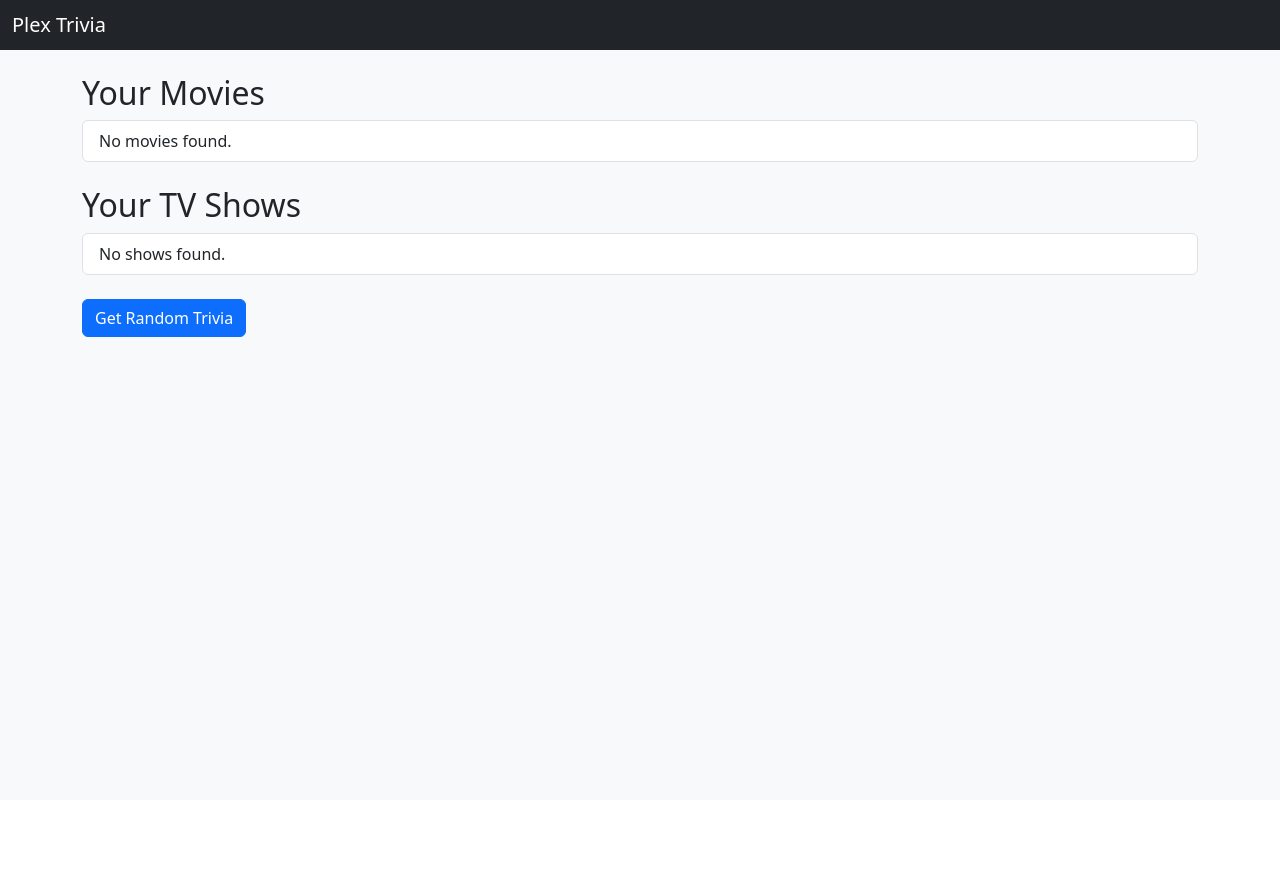
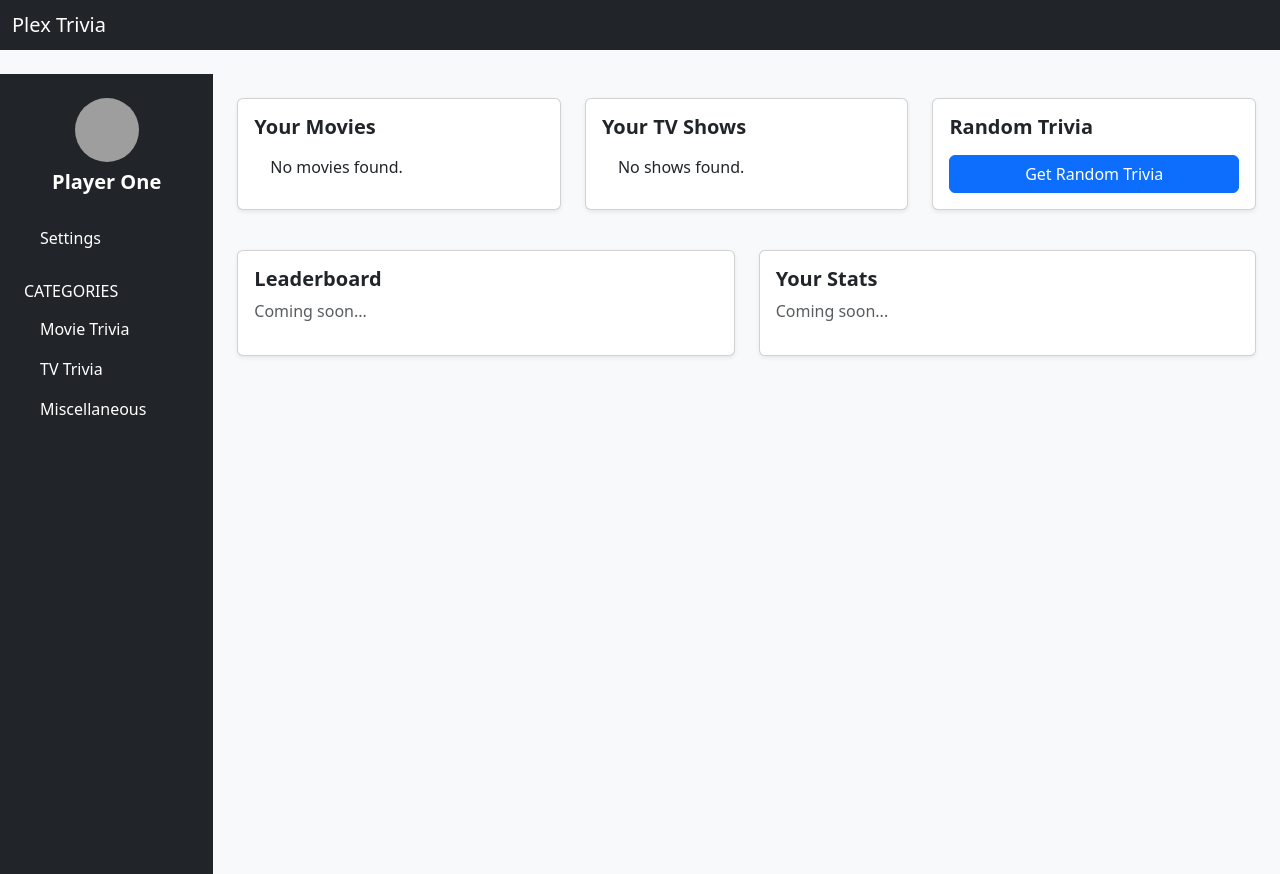
Before and after one commit to chanzer0/media-server-trivia, a Flask app: page / in a window 1280 px wide. Before the commit the page ends 337 px from the top, so only its background shows below. Run offline with Flask 3, Linux system fonts and the light colour scheme; grey boxes are pictures that could not be loaded.

Commit message:
Add modern dashboard layout

```diff
--- /dev/null
+++ b/app/static/style.css
@@ -0,0 +1,24 @@
+body {
+    font-family: system-ui, sans-serif;
+}
+.sidebar {
+    min-height: 100vh;
+}
+.sidebar .nav-link {
+    transition: background-color 0.2s ease, padding-left 0.2s ease;
+}
+.sidebar .nav-link:hover {
+    background-color: rgba(255,255,255,0.1);
+    padding-left: 0.5rem;
+}
+.card {
+    transition: transform 0.2s ease;
+}
+.card:hover {
+    transform: translateY(-4px);
+}
+@media (max-width: 768px) {
+    .sidebar {
+        min-height: auto;
+    }
+}
--- a/app/templates/base.html
+++ b/app/templates/base.html
@@ -5,6 +5,7 @@
     <meta name="viewport" content="width=device-width, initial-scale=1">
     <title>Plex Trivia</title>
     <link href="https://cdn.jsdelivr.net/npm/bootstrap@5.3.2/dist/css/bootstrap.min.css" rel="stylesheet">
+    <link href="{{ url_for('static', filename='style.css') }}" rel="stylesheet">
   </head>
   <body class="bg-light">
     <nav class="navbar navbar-dark bg-dark mb-4">
@@ -12,8 +13,27 @@
         <span class="navbar-brand mb-0 h1">Plex Trivia</span>
       </div>
     </nav>
-    <div class="container">
-      {% block content %}{% endblock %}
+    <div class="container-fluid">
+      <div class="row">
+        <aside class="col-12 col-md-3 col-lg-2 sidebar bg-dark text-white p-4">
+          <div class="mb-4 text-center">
+            <img src="https://source.unsplash.com/64x64/?face" class="rounded-circle mb-2" alt="profile">
+            <h5 class="fw-bold mb-0">Player One</h5>
+          </div>
+          <nav class="nav flex-column mb-4">
+            <a class="nav-link text-white" href="#">Settings</a>
+          </nav>
+          <h6 class="text-uppercase">Categories</h6>
+          <nav class="nav flex-column">
+            <a class="nav-link text-white" href="#">Movie Trivia</a>
+            <a class="nav-link text-white" href="#">TV Trivia</a>
+            <a class="nav-link text-white" href="#">Miscellaneous</a>
+          </nav>
+        </aside>
+        <main class="col-12 col-md-9 col-lg-10 p-4">
+          {% block content %}{% endblock %}
+        </main>
+      </div>
     </div>
     <script src="https://cdn.jsdelivr.net/npm/bootstrap@5.3.2/dist/js/bootstrap.bundle.min.js"></script>
   </body>
--- a/app/templates/index.html
+++ b/app/templates/index.html
@@ -1,26 +1,64 @@
 {% extends 'base.html' %}
 
 {% block content %}
-<h2>Your Movies</h2>
-<ul class="list-group mb-4">
+<div class="row g-4">
+  <div class="col-12 col-md-6 col-lg-4">
+    <div class="card h-100 shadow-sm">
+      <div class="card-body">
+        <h5 class="card-title fw-bold">Your Movies</h5>
+        <ul class="list-group list-group-flush">
           {% for movie in movies %}
           <li class="list-group-item">{{ movie }}</li>
           {% else %}
           <li class="list-group-item">No movies found.</li>
           {% endfor %}
         </ul>
-
-<h2>Your TV Shows</h2>
-<ul class="list-group mb-4">
+      </div>
+    </div>
+  </div>
+  <div class="col-12 col-md-6 col-lg-4">
+    <div class="card h-100 shadow-sm">
+      <div class="card-body">
+        <h5 class="card-title fw-bold">Your TV Shows</h5>
+        <ul class="list-group list-group-flush">
           {% for show in shows %}
           <li class="list-group-item">{{ show }}</li>
           {% else %}
           <li class="list-group-item">No shows found.</li>
           {% endfor %}
         </ul>
+      </div>
+    </div>
+  </div>
+  <div class="col-12 col-lg-4">
+    <div class="card h-100 shadow-sm d-flex flex-column justify-content-between">
+      <div class="card-body">
+        <h5 class="card-title fw-bold">Random Trivia</h5>
+        <div id="trivia" class="mb-3"></div>
+        <button id="triviaBtn" class="btn btn-primary w-100">Get Random Trivia</button>
+      </div>
+    </div>
+  </div>
+</div>
 
-<button id="triviaBtn" class="btn btn-primary">Get Random Trivia</button>
-<div id="trivia" class="mt-3"></div>
+<div class="row g-4 mt-3">
+  <div class="col-12 col-md-6">
+    <div class="card shadow-sm">
+      <div class="card-body">
+        <h5 class="card-title fw-bold">Leaderboard</h5>
+        <p class="text-muted">Coming soon...</p>
+      </div>
+    </div>
+  </div>
+  <div class="col-12 col-md-6">
+    <div class="card shadow-sm">
+      <div class="card-body">
+        <h5 class="card-title fw-bold">Your Stats</h5>
+        <p class="text-muted">Coming soon...</p>
+      </div>
+    </div>
+  </div>
+</div>
 
 <script>
   document.getElementById('triviaBtn').addEventListener('click', async () => {
```
Lines whose indentation alone changed are shown as unchanged.
